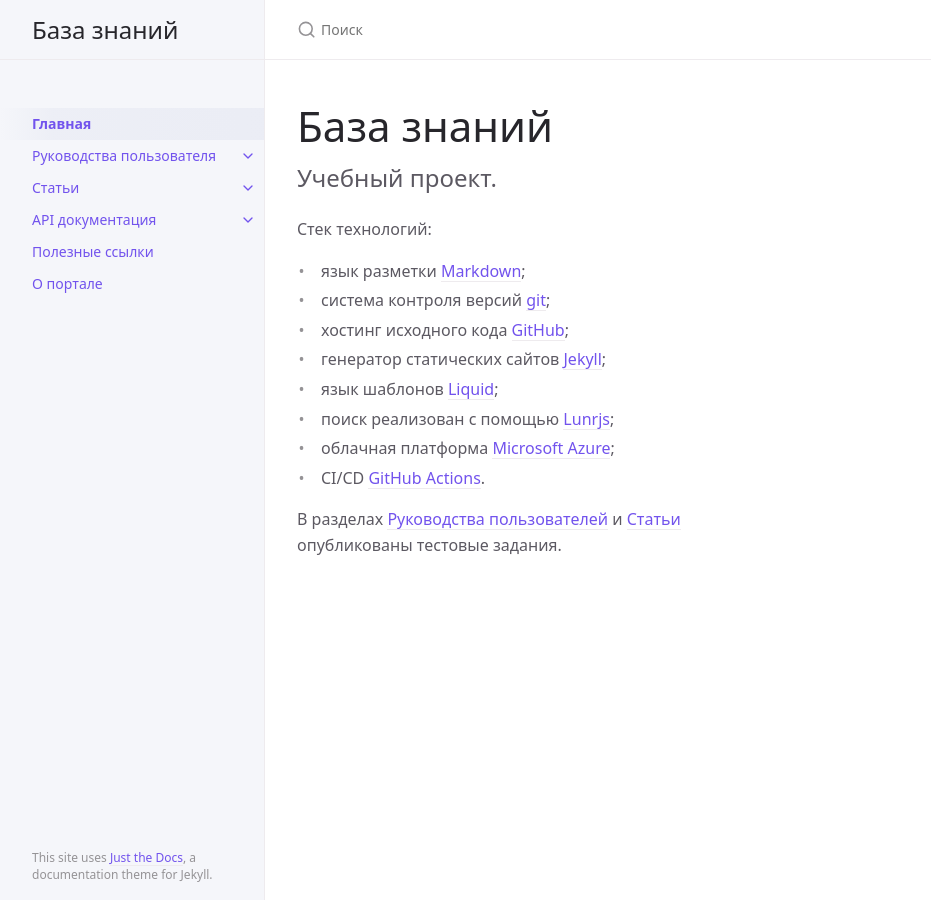
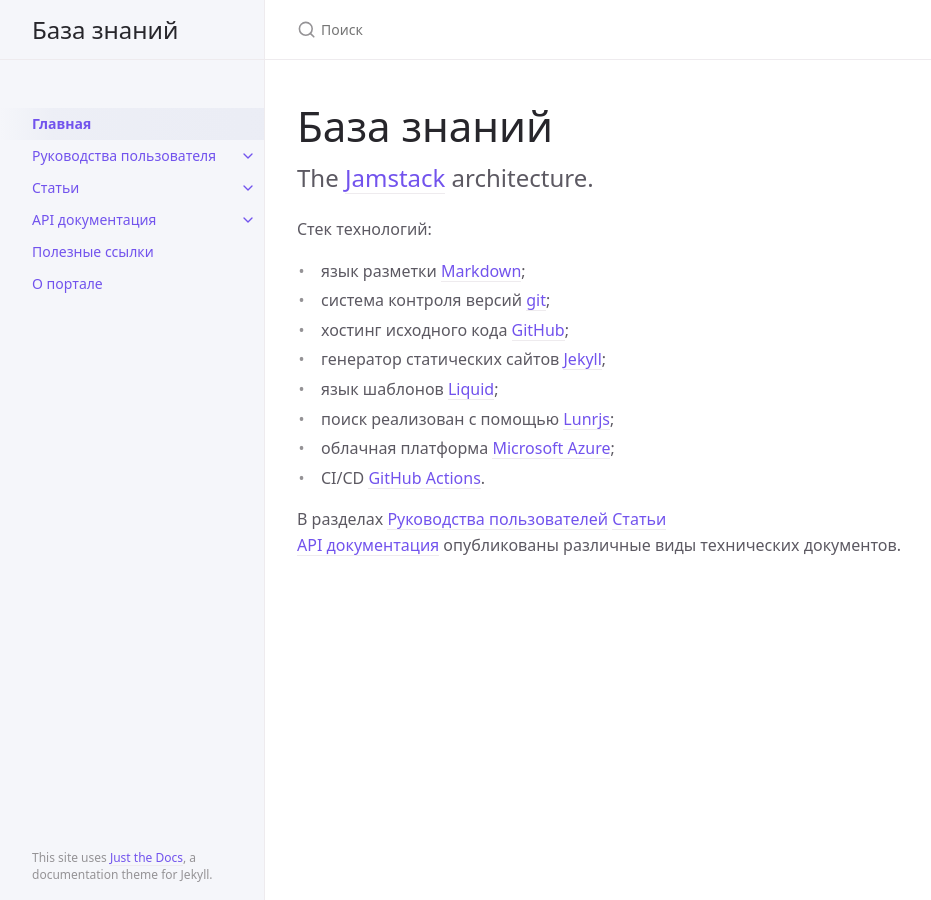
Before and after one commit to sergey-pixel/jekyll-azure-static, a Jekyll site: the page built from index.markdown, in a window 1280 px wide. Shown: the whole page, without its empty margins (107-1038 px from the left). Built offline with Jekyll 4.4.1, drawn with Linux system fonts in a browser that asks for light colours.

Commit message:
edit index

```diff
--- a/index.markdown
+++ b/index.markdown
@@ -6,7 +6,7 @@ permalink: /
 ---
 # База знаний
 {: .fs-9 }
-Учебный проект.
+The [Jamstack](https://jamstack.org) architecture.
 {: .fs-6 .fw-300}
 Стек технологий:
  - язык разметки [Markdown](https://daringfireball.net/projects/markdown);
@@ -18,5 +18,6 @@ permalink: /
  - облачная платформа [Microsoft Azure](https://azure.microsoft.com);
  - CI/CD [GitHub Actions](https://github.com/features/actions).
 
-В разделах [Руководства пользователей](https://digit-dev.net/docs/User-manual/) и [Статьи](https://digit-dev.net/docs/Topic)
-опубликованы тестовые задания.
+В разделах [Руководства пользователей](https://www.digit-dev.net/docs/User-manual) [Статьи](https://www.digit-dev.net/docs/Topic)
+[API документация](https://www.gigit-dev.net/docs/API)
+опубликованы различные виды технических документов.
```
